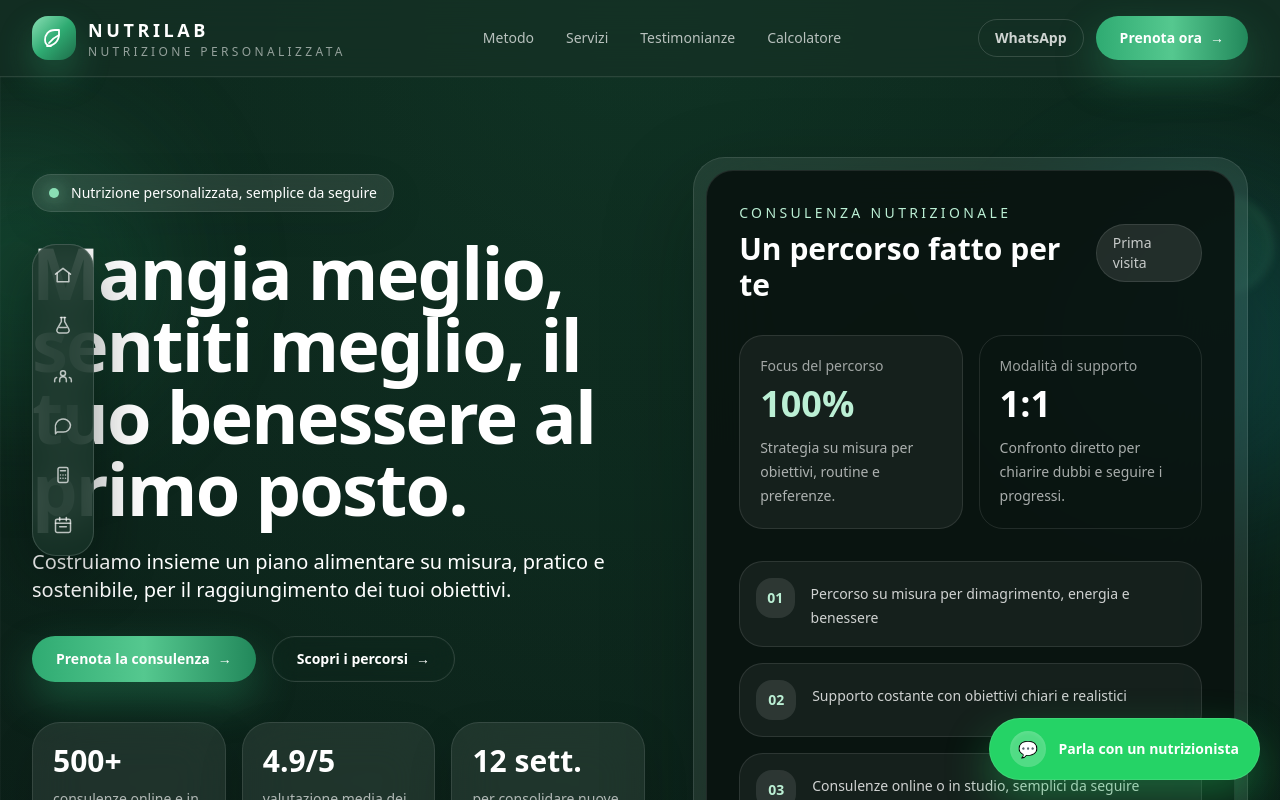
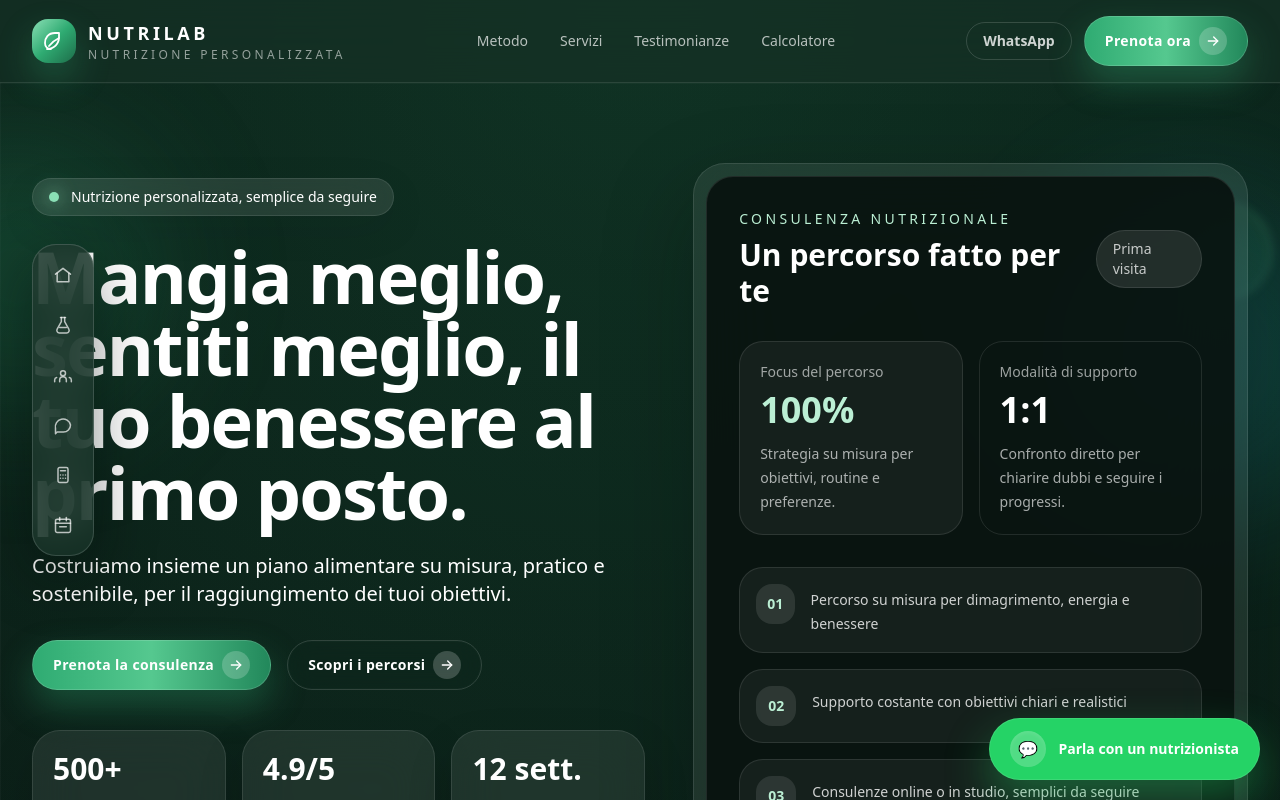
Before and after one commit to Graziano10/NutriLab, a Next.js app: page / in a window 1280 px wide. Shown: the top 800 px of the page. Built offline with nearby package versions, Linux system fonts and the light colour scheme.

Commit message:
Refine navbar CTA button styling and icon

```diff
--- a/components/Button.tsx
+++ b/components/Button.tsx
@@ -10,20 +10,36 @@ type ButtonProps = {
 
 const variantClasses = {
   primary:
-    'bg-gradient-to-r from-brand-500 via-brand-400 to-brand-600 text-white shadow-[0_18px_40px_rgba(47,171,114,0.35)] hover:-translate-y-0.5 hover:shadow-[0_22px_55px_rgba(47,171,114,0.45)] focus-visible:outline-brand-300',
+    'border border-white/15 bg-gradient-to-r from-brand-500 via-brand-400 to-brand-600 text-white shadow-[0_16px_35px_rgba(47,171,114,0.34)] hover:-translate-y-0.5 hover:shadow-[0_20px_48px_rgba(47,171,114,0.42)] active:translate-y-0 focus-visible:outline-brand-300',
   secondary:
     'border border-white/15 bg-white/8 text-white backdrop-blur-md hover:border-white/30 hover:bg-white/14 focus-visible:outline-white/60 dark-ring',
 };
+
+function ArrowRightIcon({ className = '' }: { className?: string }) {
+  return (
+    <svg
+      viewBox="0 0 24 24"
+      fill="none"
+      xmlns="http://www.w3.org/2000/svg"
+      className={className}
+      aria-hidden="true"
+    >
+      <path d="M5 12H19" stroke="currentColor" strokeWidth="2" strokeLinecap="round" strokeLinejoin="round" />
+      <path d="M13 6L19 12L13 18" stroke="currentColor" strokeWidth="2" strokeLinecap="round" strokeLinejoin="round" />
+    </svg>
+  );
+}
 
 export function Button({ children, href, variant = 'primary', className = '' }: ButtonProps) {
   return (
     <Link
       href={href}
-      className={`group inline-flex items-center justify-center gap-2 overflow-hidden rounded-full px-6 py-3 text-sm font-semibold transition duration-300 focus-visible:outline focus-visible:outline-2 focus-visible:outline-offset-2 ${variantClasses[variant]} ${className}`}
+      className={`group inline-flex items-center justify-center gap-1.5 overflow-hidden rounded-full px-5 py-2.5 text-sm font-semibold tracking-wide transition duration-300 focus-visible:outline focus-visible:outline-2 focus-visible:outline-offset-2 sm:gap-2 ${variantClasses[variant]} ${className}`}
     >
-      <span className="relative z-10">{children}</span>
-      <span className="relative z-10 transition duration-300 group-hover:translate-x-0.5">→</span>
-      {/* <span className="absolute inset-0 translate-y-full bg-[linear-gradient(120deg,transparent,rgba(255,255,255,0.28),transparent)] transition duration-500 group-hover:translate-y-0" /> */}
+      <span className="relative z-10 leading-none">{children}</span>
+      <span className="relative z-10 inline-flex h-6 w-6 items-center justify-center rounded-full bg-white/20 transition duration-300 group-hover:translate-x-0.5 group-hover:bg-white/30 sm:h-7 sm:w-7">
+        <ArrowRightIcon className="h-3.5 w-3.5 sm:h-4 sm:w-4" />
+      </span>
     </Link>
   );
 }
--- a/components/Navbar.tsx
+++ b/components/Navbar.tsx
@@ -43,7 +43,7 @@ export function Navbar() {
           >
             WhatsApp
           </a>
-          <Button href="#book" className="px-5 py-2.5 text-sm">
+          <Button href="#book" className="px-4 py-2 text-xs sm:px-5 sm:py-2.5 sm:text-sm">
             Prenota ora
           </Button>
         </div>
```
